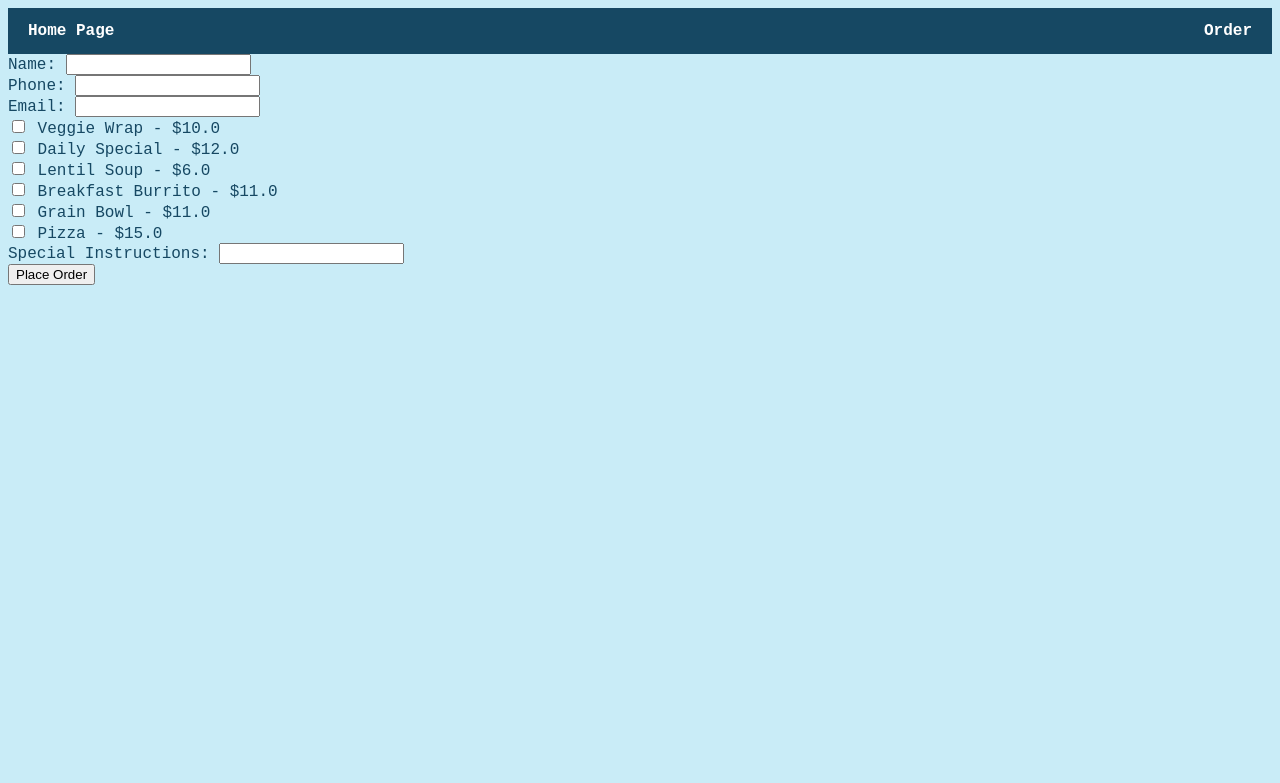
After one commit to nbockert/cs412, a Django app: page /order/ in a window 1280 px wide. The commit adds this page. Shown: the top 783 px of the page. Run offline with Django 4.2, Linux system fonts and the light colour scheme.

Commit message:
Created restaurant app

```diff
--- a/cs412/settings.py
+++ b/cs412/settings.py
@@ -37,7 +37,9 @@ INSTALLED_APPS = [
     "django.contrib.sessions",
     "django.contrib.messages",
     "django.contrib.staticfiles",
-    "quotes", ## new app!!!
+    # "quotes", ## new app!!!
+    # "formdata",
+    "restaurant",
 ]
 
 MIDDLEWARE = [
--- a/cs412/urls.py
+++ b/cs412/urls.py
@@ -21,8 +21,12 @@ from django.conf import settings
 
 urlpatterns = [
     path("admin/", admin.site.urls),
-    path("", include("quotes.urls")),
-    path("quotes/", include("quotes.urls")), ## we create the URL hw/,
-                                     ## and associate it with URLs in another file
+    # path("", include("quotes.urls")),
+    # path("quotes/", include("quotes.urls")), ## we create the URL hw/,
+    # path("", include("formdata.urls")),
+    # path("formdata/", include("formdata.urls")),
+    path("", include("restaurant.urls")),
+    # path("restaurant/", include("restaurant.urls")),
+
 ] + static(settings.STATIC_URL,
            document_root=settings.STATIC_ROOT)
--- /dev/null
+++ b/restaurant/templates/restaurant/base.html
@@ -0,0 +1,25 @@
+<!-- restaurant/templates/restaurant/base.html -->
+{% load static %}
+<html>
+    <head>
+        <title>Hello, world!</title>
+        <link rel="stylesheet" href="{% static 'styles.css' %}">
+    </head>
+    <body>
+        <nav>
+            <div class="navbar">
+            <ul>
+                <li><a href="{%url 'main'%}"><b>Home Page</b></a></li>
+                <li><a href="{%url 'order'%}"><b>Order</b></a></li>
+
+            </ul>
+        </div>
+        </nav>
+
+    {% block content %}
+    <!--fill in this section with specific page detail-->
+
+    {% endblock %}
+
+    </body>
+</html>
--- /dev/null
+++ b/restaurant/templates/restaurant/order.html
@@ -0,0 +1,26 @@
+<!--restaurant/templates/restaurant/order.html
+Form to order food-->
+{% extends 'restaurant/base.html' %}
+
+{% block content %}
+<div>
+    <form action="{%url 'submit'%}" method="POST">
+        {%csrf_token%}
+        Name: <input type="text" name="name"><br>
+        Phone: <input type="text" name="phone"><br>
+        Email: <input type="text" name="email"><br>
+        <label>
+            <input type="checkbox" name="menu" value="{{daily_special}}">
+            {{daily_special.item}} - ${{ daily_special.price }}
+        </label><br>
+        {% for item in menu_items %}
+        <label>
+          <input type="checkbox" name="menu" value="{{ item }}">
+          {{ item.item }} - ${{ item.price }}
+        </label><br>
+      {% endfor %}
+          Special Instructions: <input type="text" name="special"><br>
+        <input type="submit" value="Place Order">
+    </form>
+</div>
+{% endblock %}
--- /dev/null
+++ b/restaurant/urls.py
@@ -0,0 +1,13 @@
+## restaurant/urls.py
+##description: URL patterns for the restaurant app
+
+from django.urls import path ##library of urls for url functions
+from django.conf import settings ##config package that lets file know abt project level settings
+from . import views
+
+##list element
+urlpatterns = [
+    path(r'',views.main_func,name="main"),
+    path('order/',views.orders,name='order'),
+    path('confirmation/',views.submit,name="submit"),
+]
--- /dev/null
+++ b/restaurant/views.py
@@ -0,0 +1,92 @@
+##restaurant/views.py
+## description: write view functions to handle URL requests for restaurant app
+from django.shortcuts import render
+from django.http import HttpRequest, HttpResponse
+import time
+import random
+import ast
+
+
+def main_func(request):
+    template_name = 'restaurant/main.html'
+    return render(request,template_name)
+
+def orders(request):
+    template_name = 'restaurant/order.html'
+    menu_items = [
+        {"item": "Daily Special", "value": "daily_special", "price": 12.00},
+        {"item": "Lentil Soup", "value": "lentil", "price": 6.00},
+        {"item": "Breakfast Burrito", "value": "burrito", "price": 11.00},
+        {"item": "Grain Bowl", "value": "grains", "price": 11.00},
+        {"item": "Pizza", "value": "pizza", "price": 15.00, "toppings": [
+            {"item": "Extra Cheese", "value": "extra_cheese", "price": 1.00},
+            {"item": "Pepperoni", "value": "pepperoni", "price": 1.00},
+            {"item": "Mushrooms", "value": "mushrooms", "price": 1.00},
+        ]}
+    ]
+    noras_cafe_menu = [
+        {"item": "Avocado Toast", "price": 12.00},
+        {"item": "Eggs Benedict", "price": 7.00},
+        {"item": "Grilled Cheese Sandwich", "price": 7.00},
+        {"item": "Chicken Caesar Salad", "price": 7.00},
+        {"item": "Bacon Cheeseburger", "price": 13.00},
+        {"item": "Veggie Wrap", "price": 10.00},
+        {"item": "Spaghetti Carbonara", "price": 15.00},
+        {"item": "Lemon Pepper Chicken", "price": 15.00},
+        {"item": "Classic French Toast", "price": 6.00},
+        {"item": "Fish Tacos", "price": 3.00},  # Note: $3.00 per item
+        {"item": "Mushroom Risotto", "price": 10.00},
+        {"item": "Steak Frites", "price": 15.00},
+        {"item": "Turkey Panini", "price": 12.00},
+        {"item": "Margherita Pizza", "price": 15.00},
+        {"item": "Blueberry Pancakes", "price": 10.00}
+    ]
+    daily_special = random.choice(noras_cafe_menu)
+    context = {
+        "daily_special": daily_special,
+        "menu_items": menu_items
+    }
+    return render(request,template_name,context)
+
+def submit(request):
+    '''Handle the form submission.
+    Read the form data from the request,
+    and send it back to a template
+    '''
+    template_name = "restaurant/confirmation.html"
+    # read the form data into python variables:
+    print(request.POST)
+    orders = []
+    if request.POST:
+        selected_items = request.POST.getlist('menu')
+        dicts = [ast.literal_eval(item) for item in selected_items]
+        total_price = sum(item['price'] for item in dicts)
+        for item in dicts:
+            orders.append(f"{item['item']}: ${item['price']}<br>")
+
+        final_string = ''.join(orders)
+
+        # orders = []
+        # print(selected_items)
+        # for dish in selected_items:
+        #     print(dish)
+        name = request.POST['name']
+        phone = request.POST['phone']
+        email = request.POST['email']
+        special = request.POST['special']
+        current_time = time.time()
+        random_seconds = random.randint(30 * 60, 60 * 60)
+        ready_time_in_seconds = current_time + random_seconds
+        ready_time_struct = time.localtime(ready_time_in_seconds)
+        ready_time = time.strftime('%I:%M %p', ready_time_struct)
+        context = {
+            'name': name,
+            'phone': phone,
+            'email': email,
+            'menu': final_string,
+            'special': special,
+            'price': total_price,
+            'ready_time': ready_time,
+
+        }
+        return render(request, template_name, context=context)
--- a/static/styles.css
+++ b/static/styles.css
@@ -70,3 +70,10 @@ p{
     font-size: 30px;
     text-align: center;
 }
+
+h3{
+    text-align: center;
+}
+.hours{
+    text-align: center;
+}
```
Also changed, not shown: formdata/templates/formdata/base.html (added, +23 -0 lines), formdata/templates/formdata/confirmation.html (added, +11 -0 lines), formdata/templates/formdata/form.html (added, +17 -0 lines), formdata/urls.py (added, +10 -0 lines), formdata/views.py (added, +34 -0 lines), restaurant/templates/restaurant/confirmation.html (added, +16 -0 lines), restaurant/templates/restaurant/main.html (added, +19 -0 lines), static/Norascafe.png (added).
